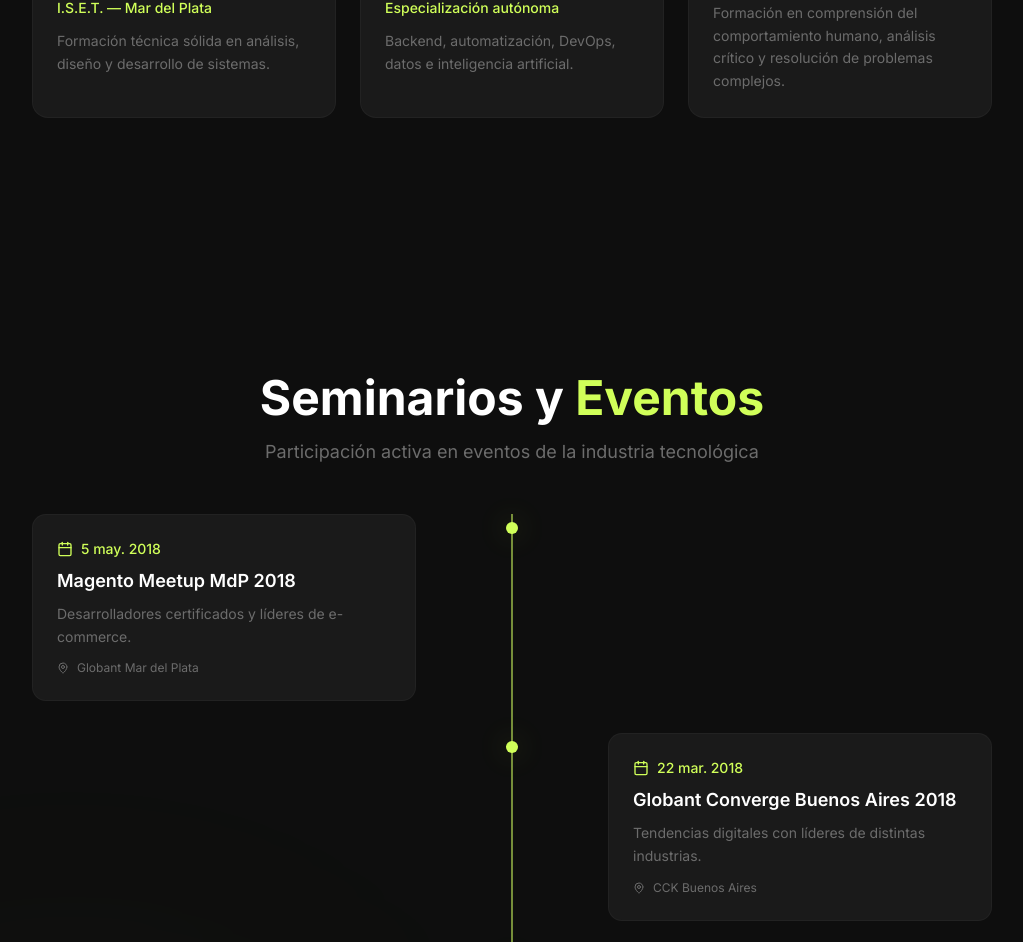
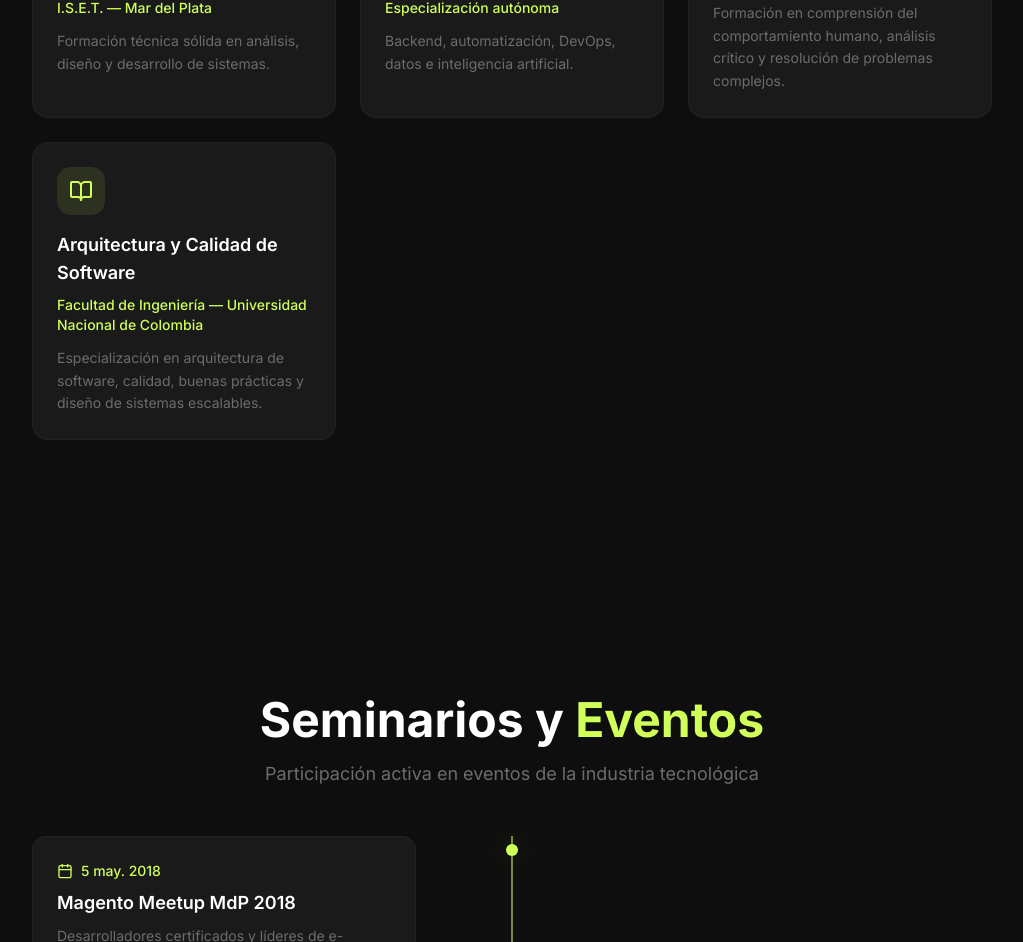
Before and after one commit to resourceldg/resourceldgcv, a React (Vite) app: page / in a window 1280 px wide. Shown: the part 7637-8579 px from the top of the page, without its empty margins (128-1151 px from the left). Built offline with nearby package versions, Linux system fonts and the light colour scheme.

Commit message:
add Arquitectura y Calidad de Software to Formacion

```diff
--- a/src/sections/Formacion.tsx
+++ b/src/sections/Formacion.tsx
@@ -19,6 +19,12 @@ const formaciones = [
     titulo: 'Licenciatura en Psicología',
     institucion: 'UNMdP — 4 años cursados',
     descripcion: 'Formación en comprensión del comportamiento humano, análisis crítico y resolución de problemas complejos.'
+  },
+  {
+    icon: BookOpen,
+    titulo: 'Arquitectura y Calidad de Software',
+    institucion: 'Facultad de Ingeniería — Universidad Nacional de Colombia',
+    descripcion: 'Especialización en arquitectura de software, calidad, buenas prácticas y diseño de sistemas escalables.'
   }
 ];
 
```
